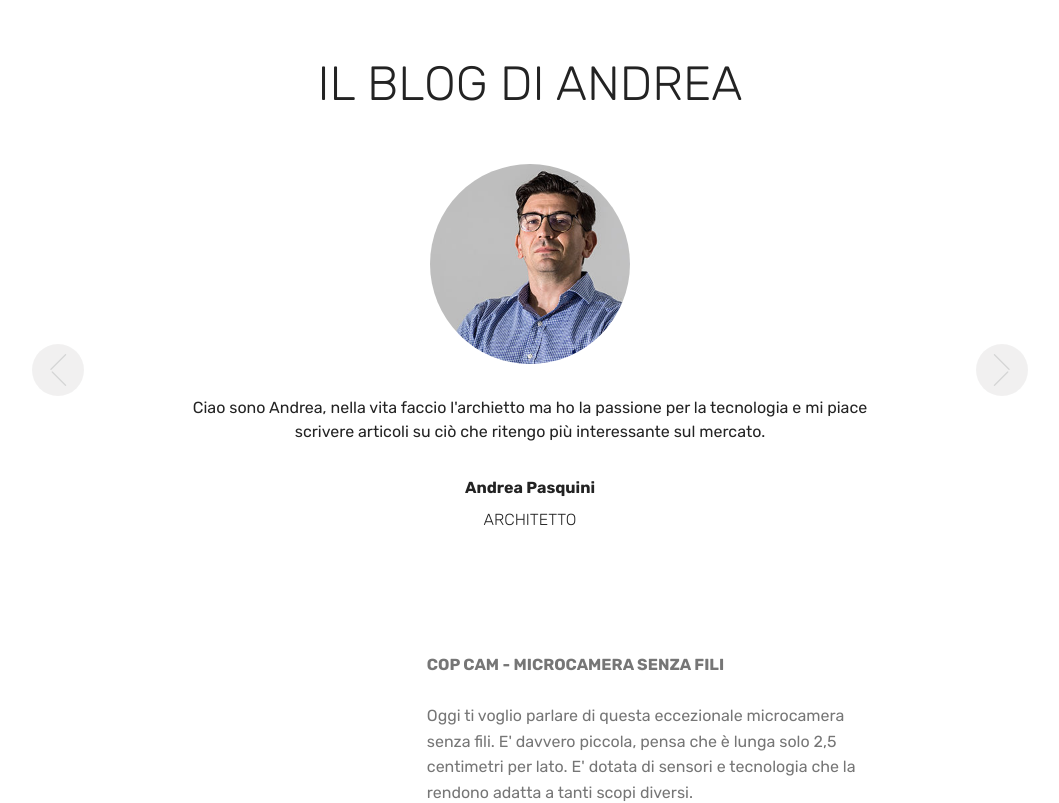
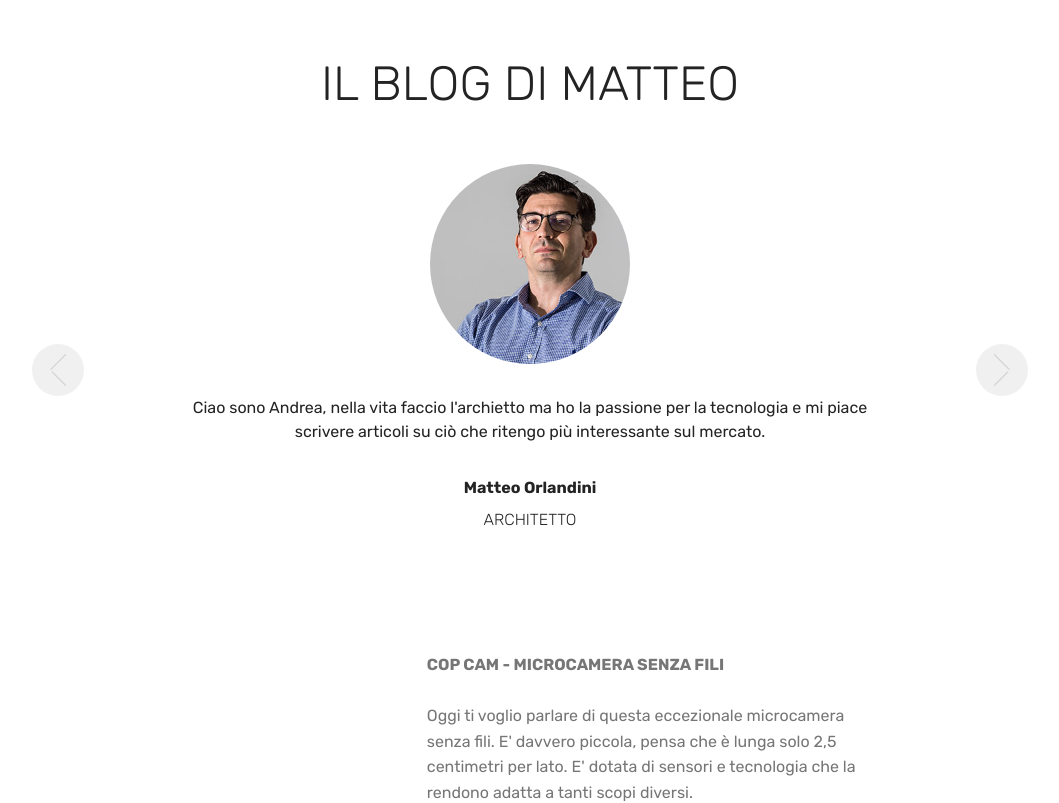
Before and after one commit to risparmiodalweb/cam, a plain HTML site: page index.html in a window 1280 px wide. Shown: the top 803 px of the page, without its empty margins (110-1169 px from the left). Drawn offline with Linux system fonts and the light colour scheme; files whose address does not match are found by name.

```diff
--- a/index.html
+++ b/index.html
@@ -30,7 +30,7 @@
 
     <div class="container text-center">
         <h2 class="pb-5 mbr-fonts-style display-2">
-            IL BLOG DI ANDREA</h2>
+            IL BLOG DI MATTEO</h2>
 
         <div class="carousel slide" role="listbox" data-pause="true" data-keyboard="false" data-ride="false" data-interval="false">
             <div class="carousel-inner">
@@ -44,8 +44,7 @@
                         <div class="user_text pb-3">
                             <p class="mbr-fonts-style display-7">Ciao sono Andrea, nella vita faccio l'archietto ma ho la passione per la tecnologia e mi piace scrivere articoli su ciò che ritengo più interessante sul mercato.</p>
                         </div>
-                        <div class="user_name mbr-bold pb-2 mbr-fonts-style display-7">
-                            Andrea Pasquini</div>
+                        <div class="user_name mbr-bold pb-2 mbr-fonts-style display-7">Matteo Orlandini</div>
                         <div class="user_desk mbr-light mbr-fonts-style display-7">
                             ARCHITETTO</div>
                     </div>
@@ -66,7 +65,7 @@
     </div>
 </section>
 
-<section class="engine"><a href="https://mobirise.info/i">free site creation software</a></section><section class="mbr-section content6 cid-rvmuKwLDLq" id="content6-5">
+<section class="engine"><a href="https://mobirise.info/z">best free html templates</a></section><section class="mbr-section content6 cid-rvmuKwLDLq" id="content6-5">
 
 
 
```
Also changed, not shown: 1 other file.
